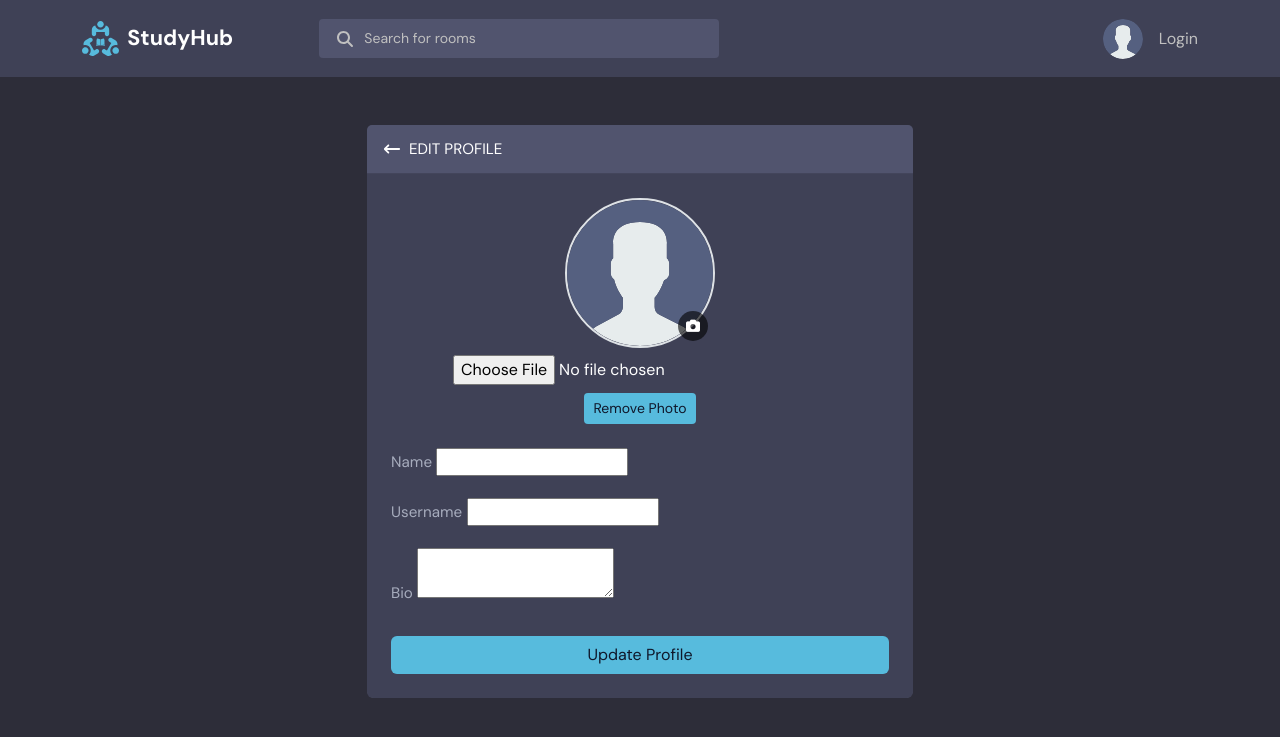
After one commit to athikapriya/django-studyhub, a Django app: template base/templates/base/user_edit.html in a window 1280 px wide. The commit adds this page. Shown: the top 737 px of the page. Run offline with Django 3.2, Linux system fonts and the light colour scheme; the template is opened without the code that fills it, so the values that code supplies are empty, except form fields; tables that the repository leaves empty hold one stand-in row (values such as "Sample post"); form fields are guessed from the names that the template uses; some libraries are stand-ins or nearby versions.

Commit message:
feat(profile): add user edit view, template, and access control

```diff
--- a/base/templates/base/components/feed_components.html
+++ b/base/templates/base/components/feed_components.html
@@ -104,7 +104,7 @@
             <h3 class="color-primary">All Rooms</h3>
         {% else %}
             {% if rooms %}
-            <h2 class="color-text-secondary text-uppercase user-rooms">Study rooms hosted by {{request.user.name}}</h2>
+            <h2 class="color-text-secondary text-uppercase user-rooms">Study rooms hosted by {{profile_user.name}}</h2>
             {% endif %}
         {% endif %}
 
--- /dev/null
+++ b/base/templates/base/user_edit.html
@@ -0,0 +1,170 @@
+{% extends "base/main.html" %}
+{% load static %}
+
+{% block css %}
+<style>
+    #avatarPreview {
+        border: 2px solid #dee2e6;
+        transition: 0.3s;
+        display: block;
+    }
+
+    #avatarPreview:hover {
+        opacity: 0.8;
+    }
+
+    .camera-overlay {
+        width: 30px;
+        height: 30px;
+        border-radius: 50%;
+        background-color: rgba(0,0,0,0.6);
+        position: absolute;
+        bottom: 7px;
+        right: 7px;
+        cursor: pointer;
+        font-size: 14px;
+        display: flex;
+        justify-content: center;
+        align-items: center;
+        transition: background 0.2s;
+    }
+
+    .camera-overlay:hover {
+        background-color: rgba(0,0,0,0.8);
+    }
+
+    #removePhotoBtn {
+        display: inline-block;
+        background-color: var(--color-primary);
+        color: var(--color-btn-primary);
+    }
+
+    .update-btn{
+        background-color: var(--color-primary);
+        color: var(--color-btn-primary);
+    }
+
+    .update-btn:hover, #removePhotoBtn:hover{
+        color: var(--color-text-primary);
+        background-color: var(--color-btn-secondary);
+    }
+</style>
+{% endblock %}
+
+{% block content %}
+<section id="edit-profile">
+    <div class="container my-5">
+        <div class="row">
+            <div class="col-md-8 col-lg-6 mx-auto">
+
+                <div class="card text-bg-secondary mb-3">
+
+                    <!-- Card Header -->
+                    <div class="card-header d-flex align-items-center gap-2 text-uppercase color-text-primary color-bg-surface">
+                        <a href="{% url 'homepage' %}" class="text-decoration-none d-flex align-items-center justify-content-center">
+                            <svg xmlns="http://www.w3.org/2000/svg" viewBox="0 0 640 640" width="18" height="18" fill="currentColor" class="color-text-primary">
+                                <title>Back</title>
+                                <path d="M41.4 297.4C28.9 309.9 28.9 330.2 41.4 342.7L169.4 470.7C181.9 483.2 202.2 483.2 214.7 470.7C227.2 458.2 227.2 437.9 214.7 425.4L141.3 352L576 352C593.7 352 608 337.7 608 320C608 302.3 593.7 288 576 288L141.3 288L214.7 214.6C227.2 202.1 227.2 181.8 214.7 169.3C202.2 156.8 181.9 156.8 169.4 169.3L41.4 297.3z"/>
+                            </svg>
+                        </a>
+                        <span>Edit Profile</span>
+                    </div>
+
+                    <!-- Card Body -->
+                    <div class="card-body color-bg-main p-4">
+                        <form method="POST" enctype="multipart/form-data">
+                            {% csrf_token %}
+
+                            <!-- Avatar Circle with Camera Icon -->
+                            <div class="text-center mb-4 position-relative d-inline-block">
+                                <label for="id_avatar" style="cursor:pointer; position: relative;">
+                                    {% if user.avatar %}
+                                        <img src="{{ user.avatar.url }}" id="avatarPreview" class="rounded-circle" width="150" height="150" style="object-fit: cover;" alt="avatar">
+                                    {% else %}
+                                        <img src="{% static 'images/profile.svg' %}" id="avatarPreview" class="rounded-circle" width="150" height="150" style="object-fit: cover;" alt="avatar">
+                                    {% endif %}
+
+                                    <div class="camera-overlay">
+                                        <i class="fa fa-camera text-white"></i>
+                                    </div>
+                                </label>
+                                {{ form.avatar }}
+                                <input type="hidden" name="remove_avatar" id="removeAvatarInput" value="false">
+
+                                <!-- Remove Photo Button -->
+                                <div class="mt-2">
+                                    <button type="button" class="btn btn-sm" id="removePhotoBtn">Remove Photo</button>
+                                </div>
+                            </div>
+
+                            <!-- Other Fields -->
+                            <div class="mb-3">
+                                <label class="form-label">Name</label>
+                                {{ form.name }}
+
+                                {% for error in form.name.errors %}
+                                    <div class="text-white-50 small mt-1 fst-italic error-msg">
+                                        {{ error }}
+                                    </div>
+                                {% endfor %}
+                            </div>
+
+                            <div class="mb-3">
+                                <label class="form-label">Username</label>
+                                {{ form.username }}
+
+                                {% for error in form.username.errors %}
+                                    <div class="text-white-50 small mt-1 fst-italic error-msg">
+                                        {{ error }}
+                                    </div>
+                                {% endfor%}
+                            </div>
+
+                            <div class="mb-3">
+                                <label class="form-label">Bio</label>
+                                {{ form.bio }}
+
+                                {% for error in form.bio.errors %}
+                                    <div class="text-white-50 small mt-1 fst-italic error-msg">
+                                        {{ error }}
+                                    </div>
+                                {% endfor %}
+                            </div>
+
+                            <button type="submit" class="btn w-100 mt-2 update-btn">Update Profile</button>
+                        </form>
+                    </div>
+
+                </div>
+            </div>
+        </div>
+    </div>
+</section>
+
+<!-- JS -->
+<script>
+const avatarInput = document.getElementById("id_avatar");
+const avatarPreview = document.getElementById("avatarPreview");
+const removeBtn = document.getElementById("removePhotoBtn");
+const defaultAvatar = "{% static 'images/profile.svg' %}";
+
+// Preview selected image
+avatarInput.addEventListener("change", function() {
+    const file = this.files[0];
+    if(file){
+        const reader = new FileReader();
+        reader.onload = function(e){
+            avatarPreview.src = e.target.result;
+        }
+        reader.readAsDataURL(file);
+    }
+});
+
+// Remove photo and reset to default
+removeBtn.addEventListener("click", function(){
+    avatarInput.value = "";
+    avatarPreview.src = defaultAvatar;
+    document.getElementById("removeAvatarInput").value = "true";
+});
+</script>
+{% endblock %}
--- a/base/urls.py
+++ b/base/urls.py
@@ -31,8 +31,10 @@ urlpatterns = [
     # =============== User Profile ===============
     path("<str:username>/", views.userProfile, name="user-profile"),
 
-    # =============== Activities and Notifications ===============
+    # =============== Profile edit ===============
+    path("<str:username>/edit/", views.user_edit, name="user-edit"),
+
+    # =============== Activities + Notifications ===============
     path("<str:username>/activity/", views.user_activity, name="activity"),
     path("<str:username>/notification/", views.user_notifications, name="notification"),
-
 ]
```
Also changed, not shown: base/forms.py (+35 -0 lines), base/templates/base/user_profile.html (+13 -9 lines), base/views.py (+41 -3 lines).
